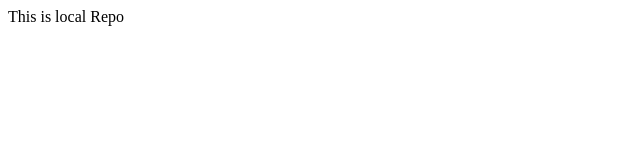
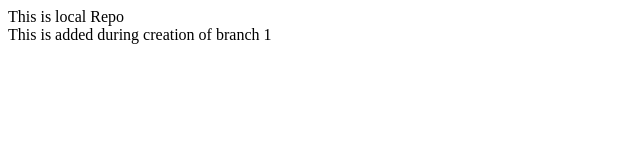
Before and after one commit to Ramakantvats/LocalRepo, a plain HTML site: page index.html in a window 1280 px wide. Shown: the whole page, without its empty margins (0-640 px from the left). Drawn offline with Linux system fonts and the light colour scheme.

Commit message:
Added branch 1

```diff
--- a/index.html
+++ b/index.html
@@ -7,5 +7,6 @@
 </head>
 <body>
     <div class="LocalRepo">This is local Repo</div>
+    <div class="newbranch1">This is added during creation of branch 1</div>
 </body>
 </html>
```
